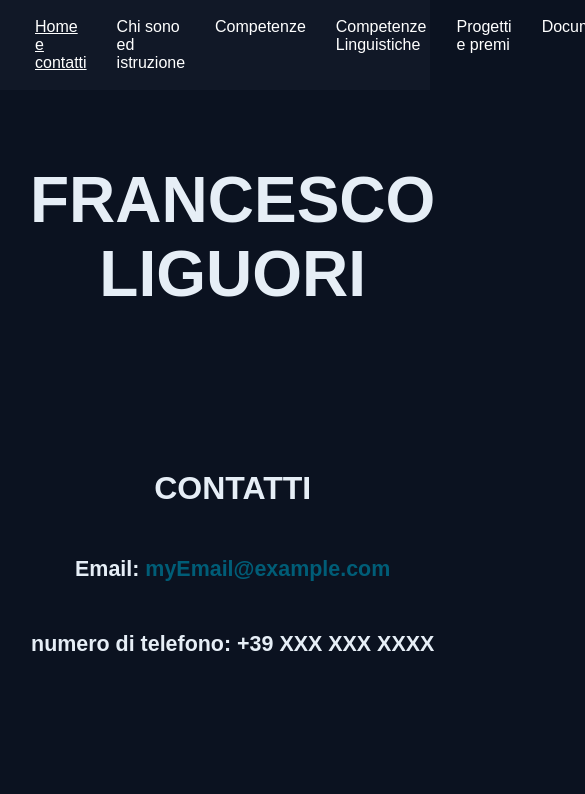
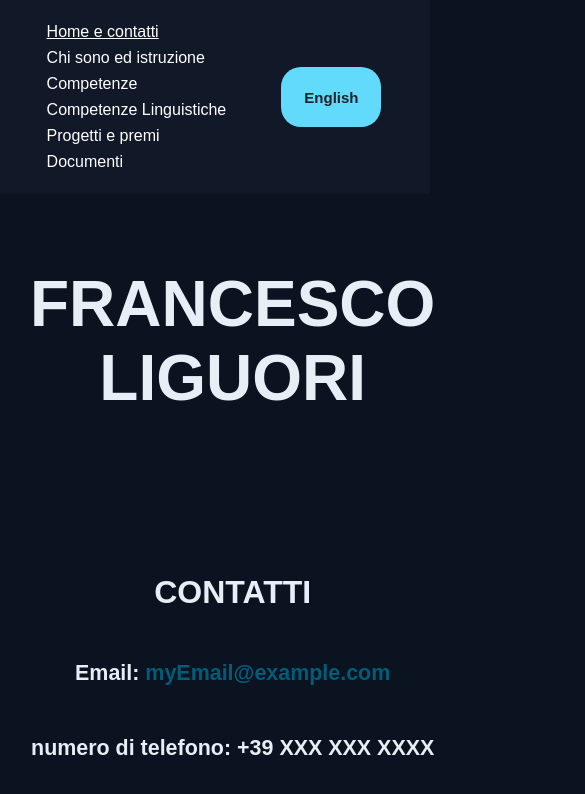
Before and after one commit to franceDestroyed/my-cv, a plain HTML site: page Italiano/index.html in a window 390 px wide. Shown: the top 794 px of the page, 585 px wide, since content can reach past the window. Drawn offline with Linux system fonts and the light colour scheme; a script that the page names is missing.

Commit message:
Add files via upload

```diff
--- a/style.css
+++ b/style.css
@@ -196,12 +196,12 @@ body[data-theme='dark'] .skills-list li{background:#1f2937;color:#e6eef6;}
     }
 
     .nav-links {
-        display: flex; /* Make nav links horizontal */
-        margin: 0;
+        display: inline-block; /*makes the link list vertical*/
+        margin: 0px;
     }
 
     .nav-links li {
-        margin: 0 15px; /* Add horizontal spacing between nav items */
+        margin: 8px; /* Add vertical spacing between nav items */
     }
 
 
```
Also changed, not shown: documents.html (+4 -5 lines).
